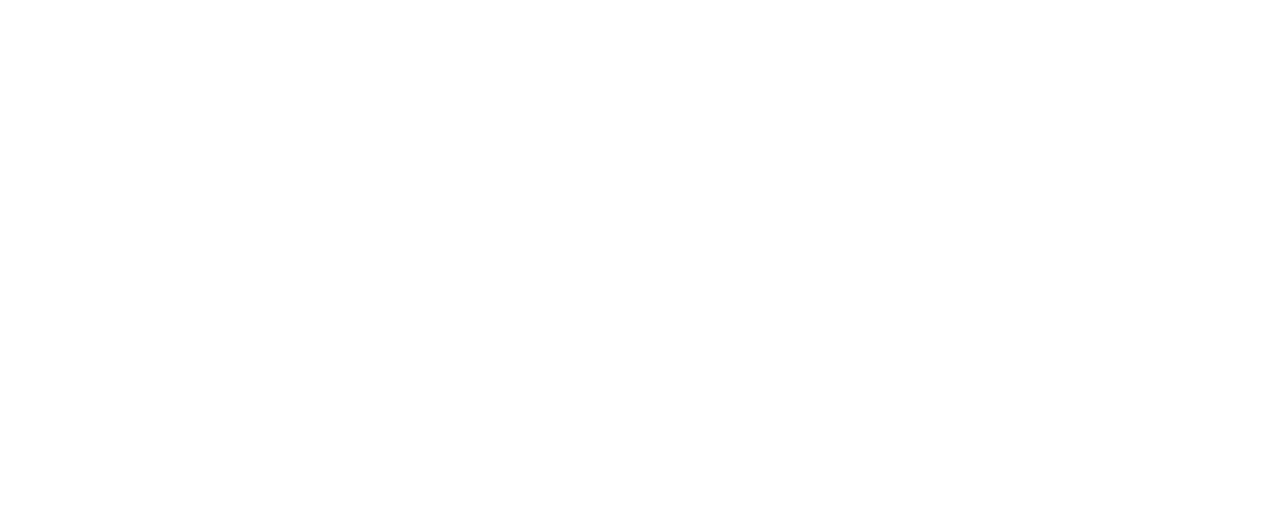
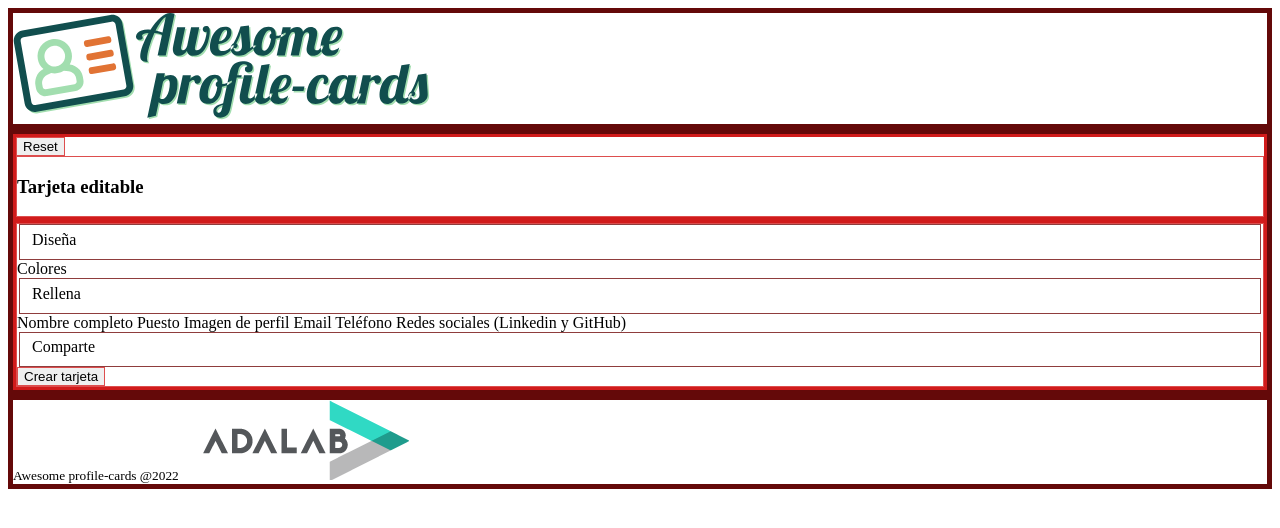
Before and after one commit to Adalab/project-promo-p-module-2-team-5, a website: page src/html/design.html in a window 1280 px wide. Drawn offline with nearby package versions, Linux system fonts and the light colour scheme; files that its build step writes are made by us from their sources; files whose address does not match are found by name.

Commit message:
Add design structure + border definition (template)

```diff
--- a/src/html/design.html
+++ b/src/html/design.html
@@ -4,7 +4,42 @@
     <meta charset="UTF-8" />
     <meta http-equiv="X-UA-Compatible" content="IE=edge" />
     <meta name="viewport" content="width=device-width, initial-scale=1.0" />
+    <link rel="stylesheet" href="./assets/css/main.css" />
     <title>Awesome User Profile Cards</title>
   </head>
-  <body></body>
+  <body>
+    <header class="border1">
+      <img
+        src="./assets/images/logo-awesome-profile-cards.svg"
+        alt="Logo de la aplicación"
+      />
+    </header>
+    <main class="border1">
+      <section class="border2">
+        <button class="border3">Reset</button>
+        <div class="border3">
+          <h3>Tarjeta editable</h3>
+        </div>
+      </section>
+      <section class="border2">
+        <form class="border3">
+          <fieldset class="border4">Diseña</fieldset>
+          <label>Colores</label>
+          <fieldset class="border4">Rellena</fieldset>
+          <label>Nombre completo</label>
+          <label>Puesto</label>
+          <label>Imagen de perfil</label>
+          <label>Email</label>
+          <label>Teléfono</label>
+          <label>Redes sociales (Linkedin y GitHub)</label>
+          <fieldset class="border4">Comparte</fieldset>
+          <button class="border3">Crear tarjeta</button>
+        </form>
+      </section>
+    </main>
+    <footer class="border1">
+      <small>Awesome profile-cards @2022</small>
+      <img src="./assets/images/logo-adalab.png" alt="Logo Adalab" />
+    </footer>
+  </body>
 </html>
--- /dev/null
+++ b/src/scss/main.scss
@@ -0,0 +1,12 @@
+.border1 {
+  border: 5px solid rgb(100, 9, 9);
+}
+.border2 {
+  border: 3px solid rgb(209, 27, 27);
+}
+.border3 {
+  border: 1.5px solid rgb(221, 78, 78);
+}
+.border4 {
+  border: 1px solid rgb(143, 61, 61);
+}
```
Also changed, not shown: src/html/index.html (+7 -6 lines).
